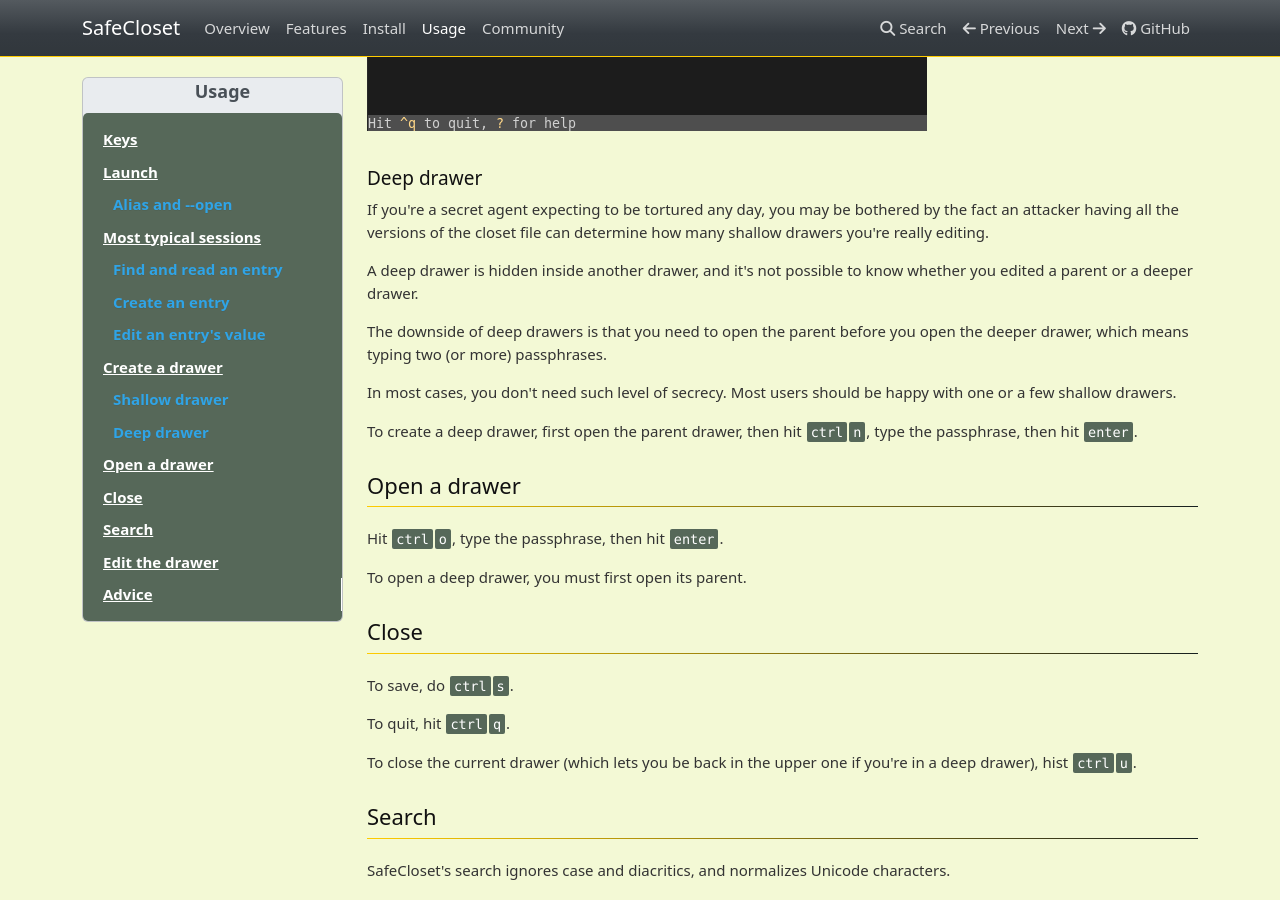
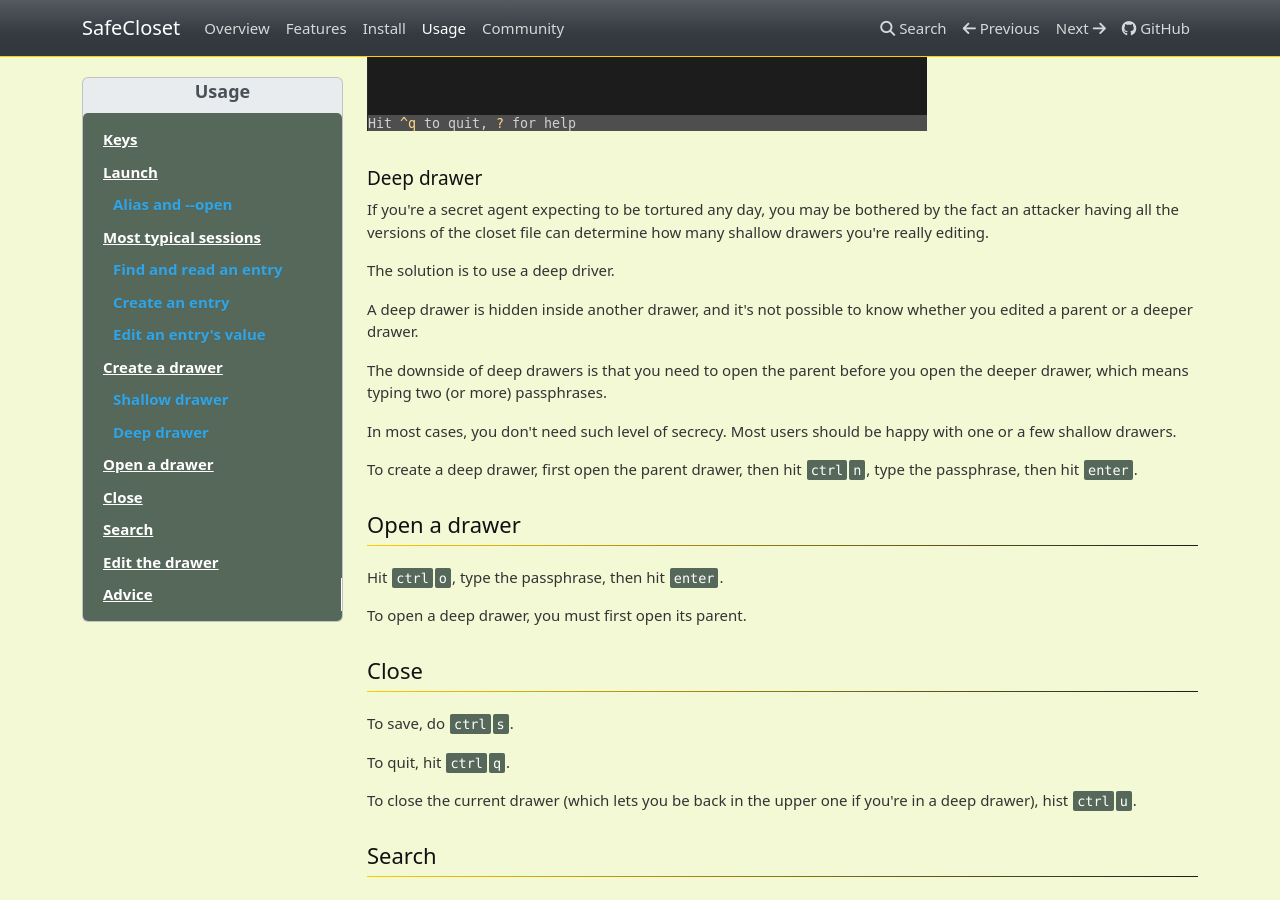
Before and after one commit to Canop/safecloset, an MkDocs documentation site: the page built from website/docs/usage.md, in a window 1280 px wide and 900 px high, scrolled down 3207 px. Built offline with MkDocs 1.6.1, drawn with Linux system fonts in a browser that asks for light colours; nearby versions of some CDN libraries.

Commit message:
small website change

```diff
--- a/website/docs/usage.md
+++ b/website/docs/usage.md
@@ -107,6 +107,8 @@ To create a deep drawer, from the initial screen you get at closet creation or o
 
 If you're a secret agent expecting to be tortured any day, you may be bothered by the fact an attacker having all the versions of the closet file can determine how many shallow drawers you're really editing.
 
+The solution is to use a deep driver.
+
 A deep drawer is hidden inside another drawer, and it's not possible to know whether you edited a parent or a deeper drawer.
 
 The downside of deep drawers is that you need to open the parent before you open the deeper drawer, which means typing two (or more) passphrases.
```
